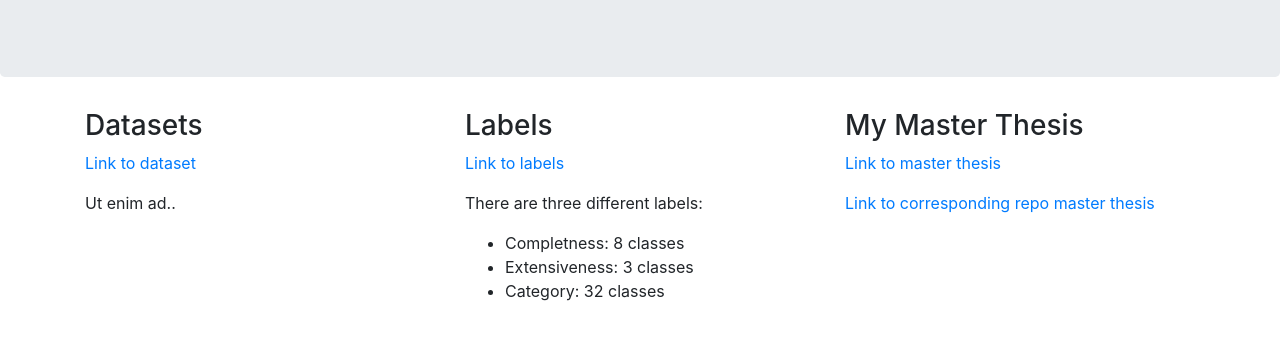
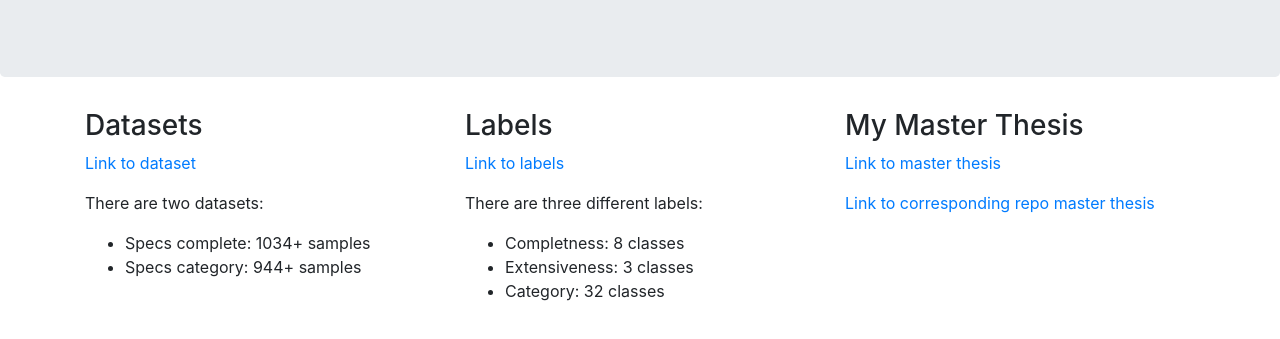
Before and after one commit to pmanlukas/datasetWeb, a plain HTML site: page index.html in a window 1280 px wide. Shown: the part 195-534 px from the top of the page. Drawn offline with nearby package versions, Linux system fonts and the light colour scheme.

Commit message:
finish description to links

```diff
--- a/index.html
+++ b/index.html
@@ -30,7 +30,11 @@ crossorigin="anonymous">
         <div class="col-sm-4">
             <h3>Datasets</h3>
             <p><a href="url">Link to dataset</a></p>
-            <p>Ut enim ad..</p>
+            <p>There are two datasets:</p>
+            <ul>
+                <li>Specs complete: 1034+ samples</li>
+                <li>Specs category: 944+ samples</li>
+            </ul>
         </div>
         <div class="col-sm-4">
             <h3>Labels</h3>
```
